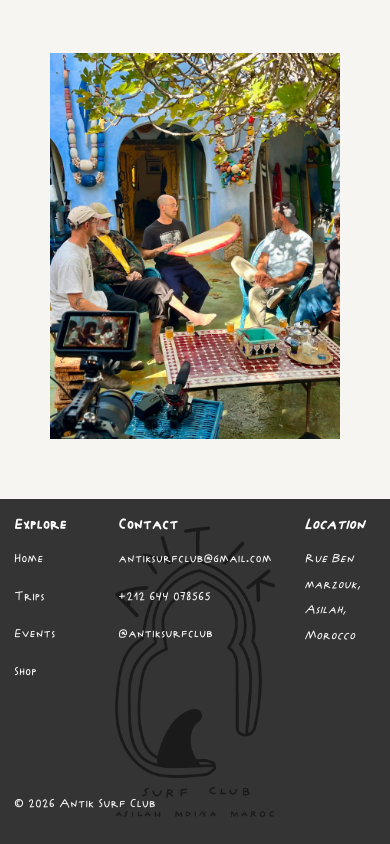
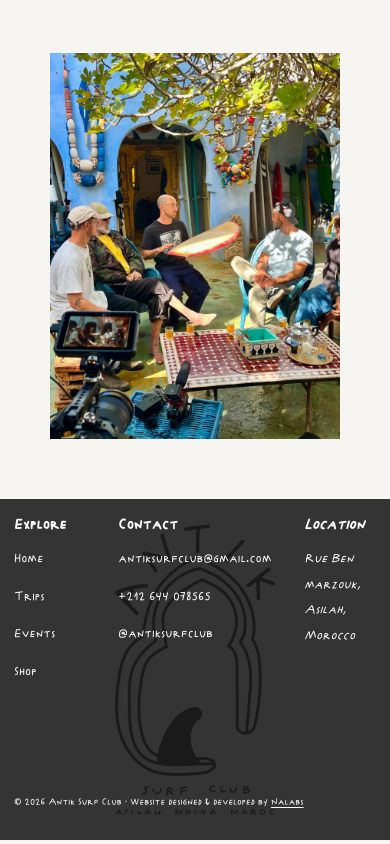
Before and after one commit to pablonare/AntikWebReact, a React (Vite) app: page /events in a window 390 px wide. Shown: the part 2825-3669 px from the top of the page. Built offline with nearby package versions, Linux system fonts and the light colour scheme.

Commit message:
arreglo footer

```diff
--- a/src/components/layout/Footer/Footer.jsx
+++ b/src/components/layout/Footer/Footer.jsx
@@ -61,9 +61,14 @@ function Footer() {
                     </address>
               </div>
 
-                <div className={styles.bottom}>
-                    <p>© 2026 Antik Surf Club</p>
-                </div>
+              <div className={styles.bottom}>
+                   <p>
+                        © 2026 Antik Surf Club · Website designed & developed by{" "}
+                        <a href="https://nalabsolutions.com" target="_blank" rel="noopener noreferrer">
+                        Nalabs
+                        </a>
+                    </p>
+              </div>
 
             </Container>
 
--- a/src/components/layout/Footer/Footer.module.css
+++ b/src/components/layout/Footer/Footer.module.css
@@ -51,8 +51,12 @@
     align-items: center;
 
     border-top: 1px solid var(--color-border);
+
 }
 
+.bottom a {
+    color: var(--color-white);
+}
 
 
 .column {
@@ -79,4 +83,8 @@
         grid-template-columns: repeat(3, 1fr);
         gap: 2rem;
     }
+
+    .bottom {
+        font-size: 0.76rem;
+    }
 }
--- a/src/pages/home/Upcomingtrips/UpcomingTrips.module.css
+++ b/src/pages/home/Upcomingtrips/UpcomingTrips.module.css
@@ -51,7 +51,7 @@
     position: relative;
     overflow: hidden;
     align-self: stretch;
-    min-height: 0;
+    min-height: 600px;
 }
 
 .media img {
@@ -76,7 +76,7 @@
         margin: 0 0;
     }
     .media {
-        min-height: 300px;
+        min-height: 450px;
     }
     .actions {
         justify-content: center;
```
